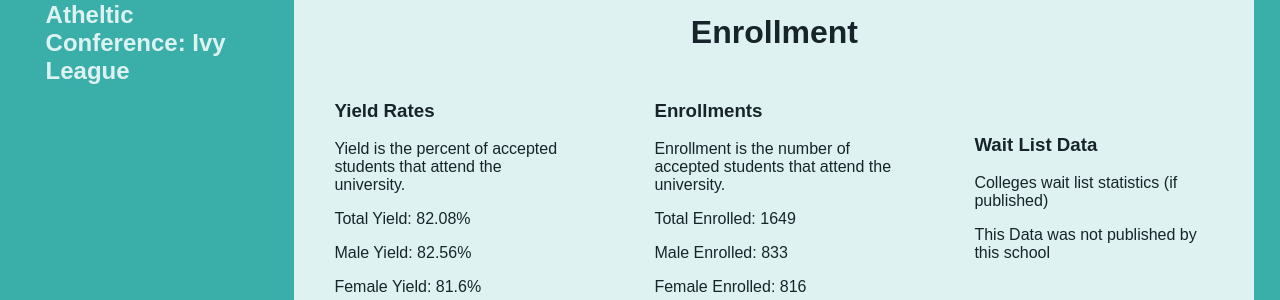
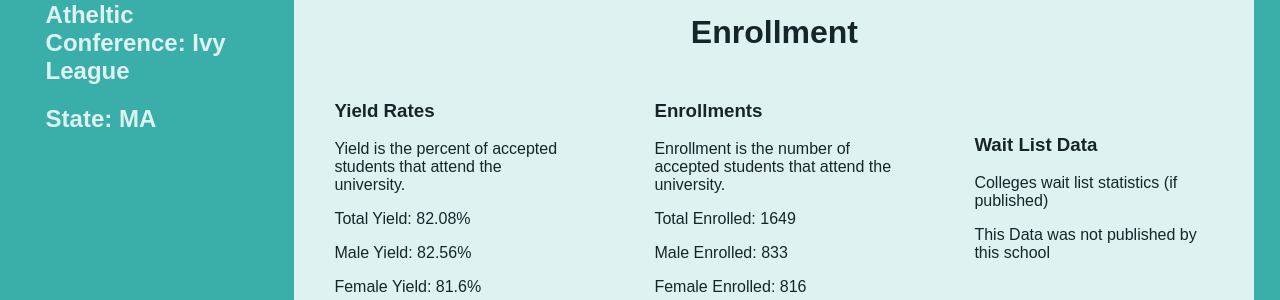
Before and after one commit to tomyyyD/djangoCollegeWebsite, a Django app: page /5/ in a window 1280 px wide. Shown: the part 463-763 px from the top of the page. Run offline with Django 3.2, Linux system fonts and the light colour scheme; data comes from the database, SQL or seed files in the repository; some libraries are stand-ins or nearby versions.

Commit message:
detail page update

```diff
--- a/query/templates/query/college_list.html
+++ b/query/templates/query/college_list.html
@@ -17,7 +17,7 @@
                 <P class="collegeSummary">{{ college.year }}</P>
                 <p class="collegeSummary">${{college.totalCost}}</p>
                 <p class="collegeSummary">{{college.satTotal25th}} - {{college.satTotal75th}}</p>
-                <p class="collegeSummary">{{college.state }}</p>
+                <p class="collegeSummary">{{ college.state }}</p>
             </span>
         {% endif %}
     {% endfor %}
--- a/query/templates/query/details.html
+++ b/query/templates/query/details.html
@@ -27,6 +27,7 @@
                     <h2>Student to faculty ratio: {{college.studentFacultyRatio}}</p>
                     <h2>Division {{college.athDiv}}</h2>
                     <h2>Atheltic Conference: {{college.athConference}}</h2>
+                    <h2>State: {{college.state}}</h2>
                 </div>
             </div>
 
```
